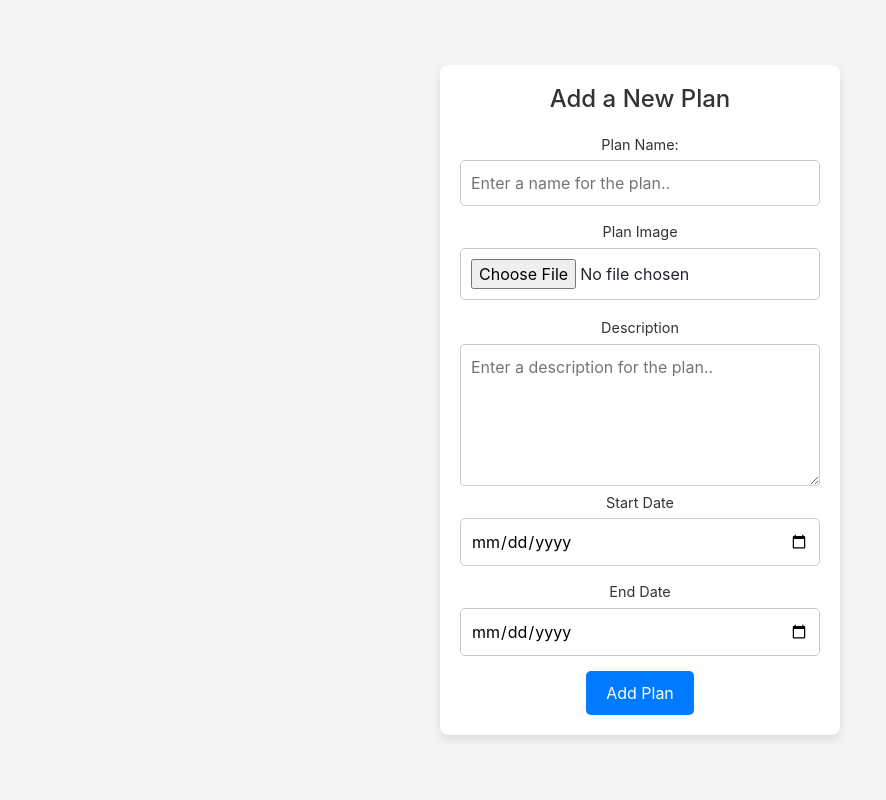
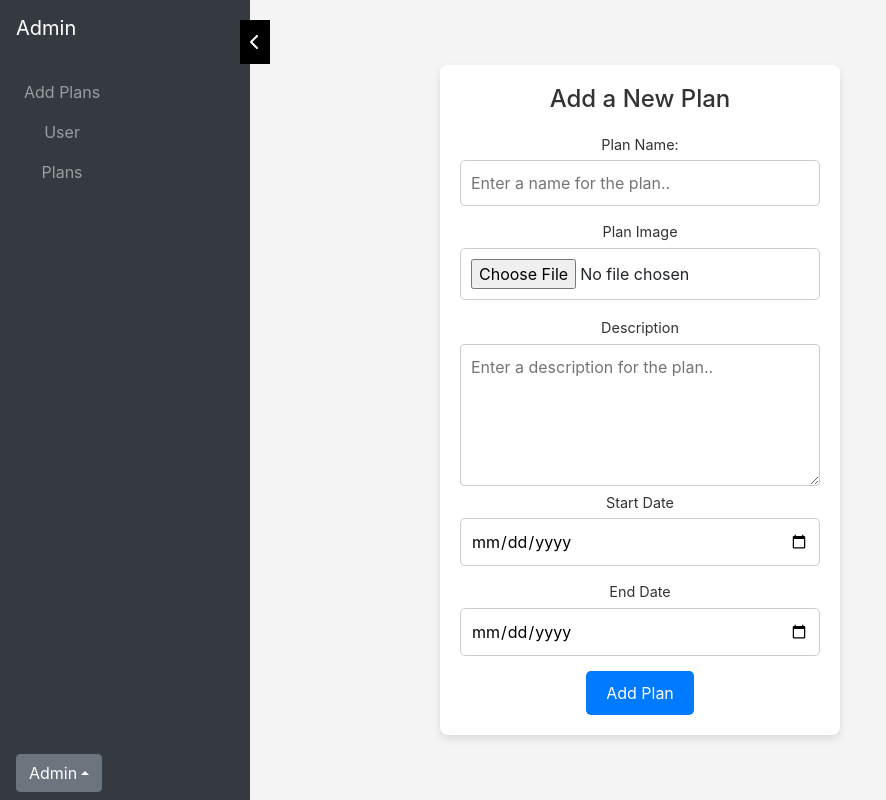
Before and after one commit to mosesgit2k4/mernapp, a React (Create React App) app in the folder frontend/: page /adminplan in a window 1280 px wide. Shown: the whole page, without its empty margins (0-886 px from the left). Built offline with nearby package versions, Linux system fonts and the light colour scheme; no server answers.

Commit message:
added sidebar for admin side

```diff
--- a/frontend/src/components/plandetailsforadmin/plandetails.js
+++ b/frontend/src/components/plandetailsforadmin/plandetails.js
@@ -1,14 +1,55 @@
 import React, { useEffect, useState } from "react";
+import { Link, useNavigate } from "react-router-dom";
+import { Navbar, Nav, Dropdown } from "react-bootstrap";
+import { FontAwesomeIcon } from '@fortawesome/react-fontawesome';
+import { faChevronLeft, faChevronRight } from '@fortawesome/free-solid-svg-icons';
+import Cookies from "universal-cookie";
 function Plandetails(){
     const [plans, setPlans] = useState([]);
-
+    const [admin,setadmin] = useState('')
+    const [isMinimized, setIsMinimized] = useState(false);
+    const navigate = useNavigate()
     useEffect(() => {
         fetch('/api/usermanagement/plans', {
             method: "GET",
         }).then(response => response.json())
           .then(data => setPlans(data));
+          const cookie = new Cookies()
+        const jwtToken = cookie.get('token_authenication')
+        fetch('api/usermanagement/myprofile',{method:"GET",headers:{ "Authorization":`Bearer ${jwtToken}`}})
+        .then(response=> response.json())
+        .then(data=>{console.log(data)
+    setadmin(data)})
     }, []);
-    return(<div className="container">
+    function toggleSidebar() {
+        setIsMinimized(!isMinimized);
+    }
+    return(
+      <>
+        <div className="admin-page">
+      <div className={`sidebar ${isMinimized ? 'minimized' : ''}`}>
+          <Navbar bg="dark" variant="dark" expand="lg" className="flex-column sidebar-navbar">
+              <Navbar.Brand>Admin</Navbar.Brand>
+              <Nav className="flex-column mt-4">
+                  <Nav.Link as={Link} to="/adminplan"> Add Plans</Nav.Link>
+                  <Nav.Link as={Link} to="/users">User</Nav.Link>
+                  <Nav.Link as={Link} to="/plandetails">Plans</Nav.Link>
+              </Nav>
+              <Dropdown className="mt-auto dropup">
+                  <Dropdown.Toggle variant="secondary" id="dropdown-basic">
+                      {admin.firstName||"Admin"}
+                  </Dropdown.Toggle>
+                  <Dropdown.Menu>
+                      <Dropdown.Item onClick={() => { navigate('/login'); }}>Logout</Dropdown.Item>
+                  </Dropdown.Menu>
+              </Dropdown>
+          </Navbar>
+          <div className="toggle-icon" onClick={toggleSidebar}>
+              <FontAwesomeIcon icon={isMinimized ? faChevronRight : faChevronLeft} />
+          </div>
+      </div>
+        </div>
+        <div className="container">
         <h1>Plans</h1>
         <div className="plans-grid">
             {plans.map(plan => (
@@ -23,7 +64,8 @@ function Plandetails(){
                 </div>
             ))}
         </div>
-    </div>
+        </div>
+    </>
     )
 }
 
--- a/frontend/src/components/plans/plan.js
+++ b/frontend/src/components/plans/plan.js
@@ -1,6 +1,10 @@
-import React, { useState } from "react";
+import React, { useEffect, useState } from "react";
 import './plan.css'; // Add this CSS file for styling
-import { useNavigate } from "react-router-dom";
+import { Link, useNavigate } from "react-router-dom";
+import { Navbar, Nav, Dropdown } from "react-bootstrap";
+import { FontAwesomeIcon } from '@fortawesome/react-fontawesome';
+import { faChevronLeft, faChevronRight } from '@fortawesome/free-solid-svg-icons';
+import Cookies from "universal-cookie";
 
 function Adminplan() {
       const navigator = useNavigate()
@@ -10,7 +14,8 @@ function Adminplan() {
     const [start, setstart] = useState('');
     const [end, setend] = useState('');
     const [error, seterror] = useState('');
-
+    const [admin,setadmin] = useState('')
+    const [isMinimized, setIsMinimized] = useState(false);
     function encodeFileBase64(file) {
         return new Promise((resolve, reject) => {
             const reader = new FileReader();
@@ -59,7 +64,44 @@ function Adminplan() {
         }
     }
 
+    useEffect(()=>{
+        const cookie = new Cookies()
+        const jwtToken = cookie.get('token_authenication')
+        fetch('api/usermanagement/myprofile',{method:"GET",headers:{ "Authorization":`Bearer ${jwtToken}`}})
+        .then(response=> response.json())
+        .then(data=>{console.log(data)
+    setadmin(data)})
+    },[])
+
+    function toggleSidebar() {
+        setIsMinimized(!isMinimized);
+    }
+
     return (
+        <>
+        <div className="admin-page">
+            <div className={`sidebar ${isMinimized ? 'minimized' : ''}`}>
+                <Navbar bg="dark" variant="dark" expand="lg" className="flex-column sidebar-navbar">
+                    <Navbar.Brand>Admin</Navbar.Brand>
+                    <Nav className="flex-column mt-4">
+                        <Nav.Link as={Link} to="/adminplan"> Add Plans</Nav.Link>
+                        <Nav.Link as={Link} to="/users">User</Nav.Link>
+                        <Nav.Link as={Link} to="/plandetails">Plans</Nav.Link>
+                    </Nav>
+                    <Dropdown className="mt-auto dropup">
+                        <Dropdown.Toggle variant="secondary" id="dropdown-basic">
+                            {admin.firstName||"Admin"}
+                        </Dropdown.Toggle>
+                        <Dropdown.Menu>
+                            <Dropdown.Item onClick={() => { navigator('/login'); }}>Logout</Dropdown.Item>
+                        </Dropdown.Menu>
+                    </Dropdown>
+                </Navbar>
+                <div className="toggle-icon" onClick={toggleSidebar}>
+                    <FontAwesomeIcon icon={isMinimized ? faChevronRight : faChevronLeft} />
+                </div>
+            </div>
+        </div>
         <div>
             {error && <p className="error-message">{error}</p>}
             <div className="adminplan-container">
@@ -122,6 +164,7 @@ function Adminplan() {
             </div>
 
         </div>
+        </>
     );
 }
 
--- a/frontend/src/components/user/user.css
+++ b/frontend/src/components/user/user.css
@@ -1,9 +1,3 @@
-.admin-page {
-    display: flex;
-    width: 100vw;
-    height: 100vh;
-    transition: width 0.3s ease;
-}
 
 .sidebar {
     width: 250px;
--- a/frontend/src/components/userdetails/users.js
+++ b/frontend/src/components/userdetails/users.js
@@ -1,8 +1,16 @@
 import React, { useState,useEffect } from "react";
-import { useNavigate } from "react-router-dom";
+import { Link, useNavigate } from "react-router-dom";
+import { Navbar, Nav, Dropdown } from "react-bootstrap";
+import { FontAwesomeIcon } from '@fortawesome/react-fontawesome';
+import { faChevronLeft, faChevronRight } from '@fortawesome/free-solid-svg-icons';
+import Cookies from "universal-cookie";
+
 function UserDetailsforadmin(){
     const navigator = useNavigate()
     const [users,setuser] = useState([])
+    const navigate = useNavigate();
+    const [admin,setadmin] = useState('')
+    const [isMinimized, setIsMinimized] = useState(false);
     useEffect(() => {
         fetch('api/usermanagement/users', {
             method: "GET"
@@ -11,6 +19,12 @@ function UserDetailsforadmin(){
         }).then(data => {
             setuser(data);
         });
+        const cookie = new Cookies()
+        const jwtToken = cookie.get('token_authenication')
+        fetch('api/usermanagement/myprofile',{method:"GET",headers:{ "Authorization":`Bearer ${jwtToken}`}})
+        .then(response=> response.json())
+        .then(data=>{console.log(data)
+        setadmin(data)})
     }, []);
     function handleview(user){
         let userdetails = {
@@ -19,8 +33,35 @@ function UserDetailsforadmin(){
         fetch('api/usermanagement/transactionhistory',{method:"POST",headers:{"Content-Type":"application/json"},body:JSON.stringify(userdetails)}).then(response=>response.json())
         navigator('/viewdetails')
     }
+    function toggleSidebar() {
+        setIsMinimized(!isMinimized);
+    }
     return(
-<div className="container">
+        <>
+        <div className="admin-page">
+            <div className={`sidebar ${isMinimized ? 'minimized' : ''}`}>
+                <Navbar bg="dark" variant="dark" expand="lg" className="flex-column sidebar-navbar">
+                    <Navbar.Brand>Admin</Navbar.Brand>
+                    <Nav className="flex-column mt-4">
+                        <Nav.Link as={Link} to="/adminplan"> Add Plans</Nav.Link>
+                        <Nav.Link as={Link} to="/users">User</Nav.Link>
+                        <Nav.Link as={Link} to="/plandetails">Plans</Nav.Link>
+                    </Nav>
+                    <Dropdown className="mt-auto dropup">
+                        <Dropdown.Toggle variant="secondary" id="dropdown-basic">
+                            {admin.firstName||"Admin"}
+                        </Dropdown.Toggle>
+                        <Dropdown.Menu>
+                            <Dropdown.Item onClick={() => { navigate('/login'); }}>Logout</Dropdown.Item>
+                        </Dropdown.Menu>
+                    </Dropdown>
+                </Navbar>
+                <div className="toggle-icon" onClick={toggleSidebar}>
+                    <FontAwesomeIcon icon={isMinimized ? faChevronRight : faChevronLeft} />
+                </div>
+            </div>
+        </div>
+        <div className="container">
             <h1>Users</h1>
             <div className="plans-grid">
                 {users.map(user => (
@@ -40,6 +81,7 @@ function UserDetailsforadmin(){
                 ))}
             </div>
         </div>
+        </>
     )
 }
 
```
